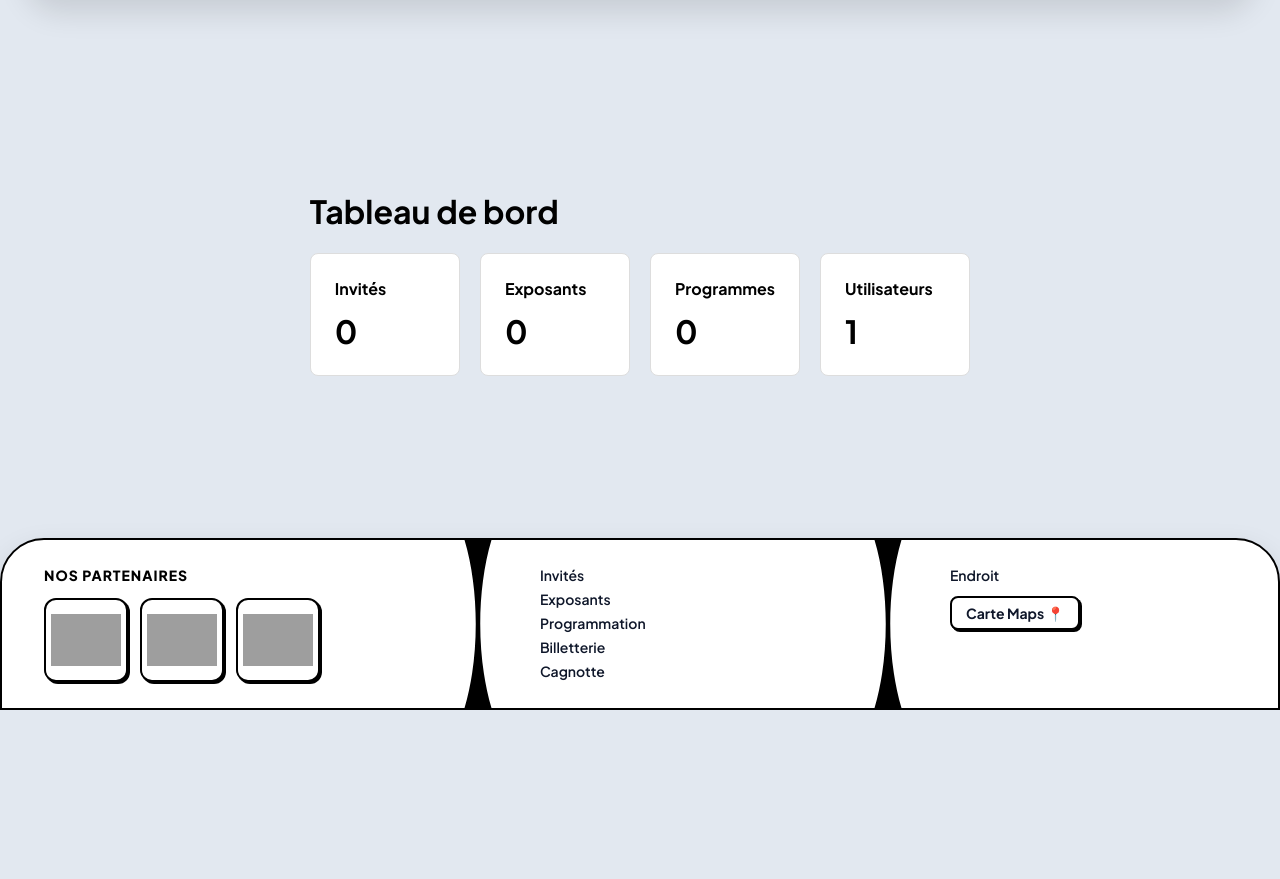
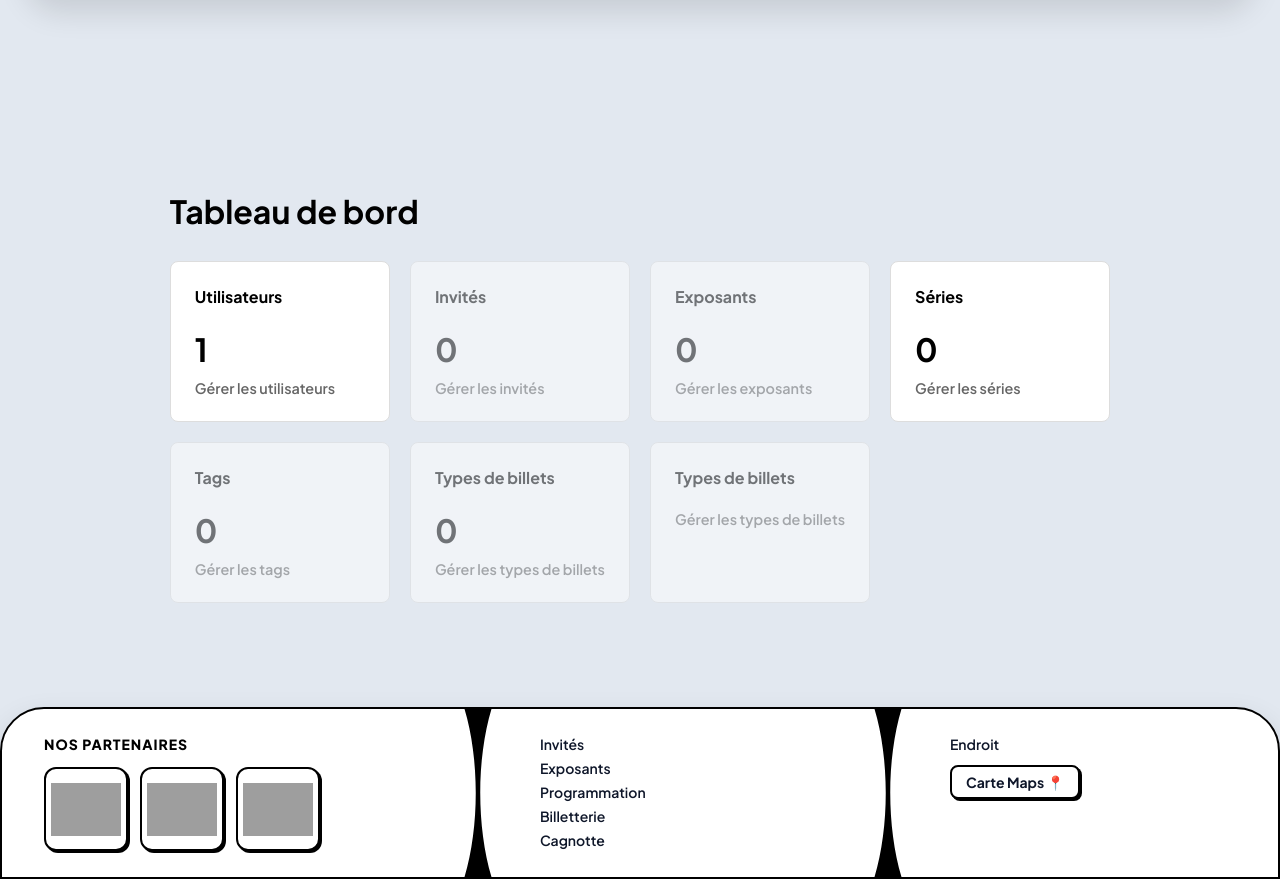
Before and after one commit to Lola-Lfc/Festindieval, a Laravel app: page /admin in a window 1280 px wide. Shown: the part 90-969 px from the top of the page. Before the commit the page ends 800 px from the top, so only its background shows below. Run offline with Laravel 12, Linux system fonts and the light colour scheme; a user stored in the database is signed in; data comes from the database, SQL or seed files in the repository; data that the repository does not hold is empty; parts of the project's set-up code (start-up, migrations or seed data) failed here and were passed over; grey boxes are pictures that could not be loaded.

Commit message:
New css for admin panel and dashboard fix

```diff
--- a/SiteWeb/app/Http/Controllers/Admin/DashboardController.php
+++ b/SiteWeb/app/Http/Controllers/Admin/DashboardController.php
@@ -7,17 +7,31 @@ use App\Models\Exposant;
 use App\Models\Invite;
 use App\Models\Programme;
 use App\Models\User;
+use App\Models\Seriesindee;
+use App\Models\Tag;
+use App\Models\Typebillet;
 use Illuminate\View\View;
 
 class DashboardController extends Controller
 {
-    public function index(): View
+    public function index()
     {
-        return view('Admin.dashboard', [
-            'usersCount' => User::count(),
-            'invitesCount' => Invite::count(),
-            'exposantsCount' => Exposant::count(),
-            'programmesCount' => Programme::count(),
-        ]);
+        $invitesCount = Invite::count();
+        $exposantsCount = Exposant::count();
+        $programmesCount = Programme::count();
+        $usersCount = User::count();
+        $seriesCount = Seriesindee::count();
+        $tagsCount = Tag::count();
+        $typebilletsCount = Typebillet::count();
+
+        return view('Admin.dashboard', compact(
+            'invitesCount',
+            'exposantsCount',
+            'programmesCount',
+            'usersCount',
+            'seriesCount',
+            'tagsCount',
+            'typebilletsCount'
+        ));
     }
 }
--- a/SiteWeb/public/css/admin.css
+++ b/SiteWeb/public/css/admin.css
@@ -1,7 +1,15 @@
-.admin-dashboard {
+.admin-dashboard,
+.admin-users,
+.admin-series {
     max-width: 1100px;
     margin: 140px auto 80px;
     padding: 0 24px;
+}
+
+.admin-dashboard h1,
+.admin-users h1,
+.admin-series h1 {
+    margin-bottom: 30px;
 }
 
 .dashboard-stats {
@@ -25,3 +33,153 @@
 .stat-card strong {
     font-size: 2rem;
 }
+
+.admin-users table,
+.admin-series table {
+    width: 100%;
+    margin-top: 25px;
+    border-collapse: collapse;
+    background: white;
+    border-radius: 8px;
+    overflow: hidden;
+}
+
+.admin-users th,
+.admin-users td,
+.admin-series th,
+.admin-series td {
+    padding: 15px;
+    text-align: left;
+    border-bottom: 1px solid #ddd;
+}
+
+.admin-users th,
+.admin-series th {
+    background: #f5f5f5;
+}
+
+.admin-series td img {
+    width: 100px;
+    height: 70px;
+    object-fit: cover;
+    border-radius: 6px;
+}
+
+.admin-users a,
+.admin-series a,
+.admin-users button,
+.admin-series button {
+    display: inline-block;
+    padding: 8px 12px;
+    border: 1px solid #111;
+    border-radius: 6px;
+    background: white;
+    color: #111;
+    text-decoration: none;
+    font: inherit;
+    cursor: pointer;
+}
+
+.admin-users a:hover,
+.admin-series a:hover,
+.admin-users button:hover,
+.admin-series button:hover {
+    background: #111;
+    color: white;
+}
+
+.admin-users form,
+.admin-series form {
+    margin-top: 20px;
+}
+
+.admin-users form div,
+.admin-series form div {
+    margin-bottom: 20px;
+}
+
+.admin-users label,
+.admin-series label {
+    display: block;
+    margin-bottom: 6px;
+    font-weight: bold;
+}
+
+.admin-users input,
+.admin-users select,
+.admin-users textarea,
+.admin-series input,
+.admin-series select,
+.admin-series textarea {
+    width: 100%;
+    box-sizing: border-box;
+    padding: 10px;
+    border: 1px solid #ccc;
+    border-radius: 6px;
+    font: inherit;
+}
+
+.admin-users textarea,
+.admin-series textarea {
+    min-height: 120px;
+    resize: vertical;
+}
+
+.admin-series form img {
+    display: block;
+    width: 180px;
+    max-height: 120px;
+    object-fit: cover;
+    margin-bottom: 10px;
+    border-radius: 6px;
+}
+
+.admin-errors {
+    margin-bottom: 20px;
+    padding: 15px;
+    border: 1px solid #ddd;
+    border-radius: 6px;
+    background: white;
+}
+
+@media (max-width: 800px) {
+    .dashboard-stats {
+        grid-template-columns: repeat(2, 1fr);
+    }
+
+    .admin-users,
+    .admin-series {
+        overflow-x: auto;
+    }
+}
+
+.stat-card {
+    display: flex;
+    flex-direction: column;
+    gap: 10px;
+    padding: 24px;
+    border: 1px solid #ddd;
+    border-radius: 8px;
+    background: white;
+    color: black;
+    text-decoration: none;
+}
+
+a.stat-card {
+    cursor: pointer;
+    transition: transform 0.15s ease, box-shadow 0.15s ease;
+}
+
+a.stat-card:hover {
+    transform: translateY(-3px);
+    box-shadow: 0 5px 15px rgba(0, 0, 0, 0.1);
+}
+
+.stat-card span {
+    font-size: 0.9rem;
+    color: #666;
+}
+
+.stat-card.disabled {
+    opacity: 0.5;
+}
--- a/SiteWeb/resources/views/Admin/dashboard.blade.php
+++ b/SiteWeb/resources/views/Admin/dashboard.blade.php
@@ -1,31 +1,56 @@
 @extends('Admin.layouts.app')
 
-<link rel="stylesheet" href="{{ asset('css/admin.css') }}">
+@section('content')
 
-@section('content')
 <main class="admin-dashboard">
+
     <h1>Tableau de bord</h1>
 
     <section class="dashboard-stats">
-            <article class="stat-card">
+
+        <a href="{{ route('admin.users.index') }}" class="stat-card">
+            <h2>Utilisateurs</h2>
+            <strong>{{ $usersCount }}</strong>
+            <span>Gérer les utilisateurs</span>
+        </a>
+
+        <div class="stat-card disabled">
             <h2>Invités</h2>
             <strong>{{ $invitesCount }}</strong>
-            </article>
+            <span>Gérer les invités</span>
+        </div>
 
-            <article class="stat-card">
+        <div class="stat-card disabled">
             <h2>Exposants</h2>
             <strong>{{ $exposantsCount }}</strong>
-            </article>
+            <span>Gérer les exposants</span>
+        </div>
 
-            <article class="stat-card">
-                <h2>Programmes</h2>
-                <strong>{{ $programmesCount }}</strong>
-            </article>
+        <a href="{{ route('admin.series.index') }}" class="stat-card">
+            <h2>Séries</h2>
+            <strong>{{ $seriesCount }}</strong>
+            <span>Gérer les séries</span>
+        </a>
 
-            <article class="stat-card">
-                <h2>Utilisateurs</h2>
-                <strong>{{ $usersCount }}</strong>
-            </article>
+        <div class="stat-card disabled">
+            <h2>Tags</h2>
+            <strong>{{ $tagsCount }}</strong>
+            <span>Gérer les tags</span>
+        </div>
+
+        <div class="stat-card disabled">
+            <h2>Types de billets</h2>
+            <strong>{{ $typebilletsCount }}</strong>
+            <span>Gérer les types de billets</span>
+        </div>
+
+        <div class="stat-card disabled">
+            <h2>Types de billets</h2>
+            <span>Gérer les types de billets</span>
+        </div>
+
     </section>
+
 </main>
+
 @endsection
```
Lines whose indentation alone changed are shown as unchanged.
